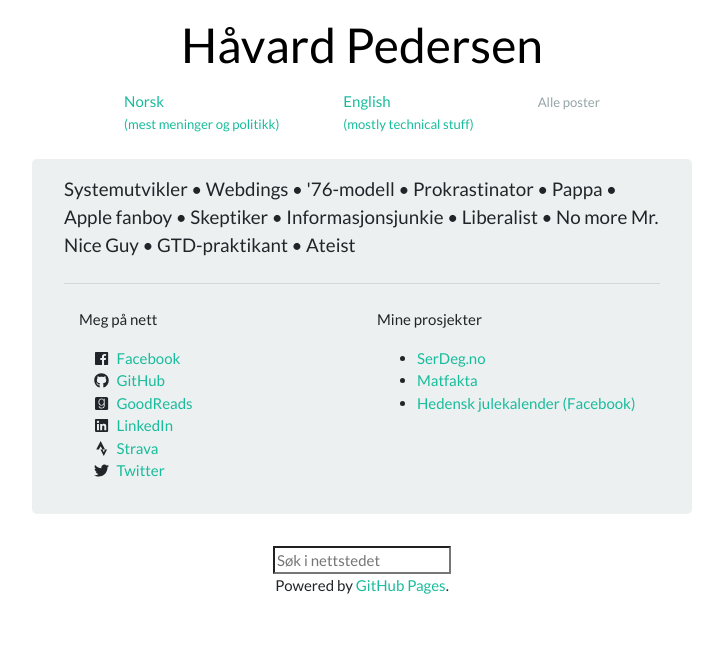
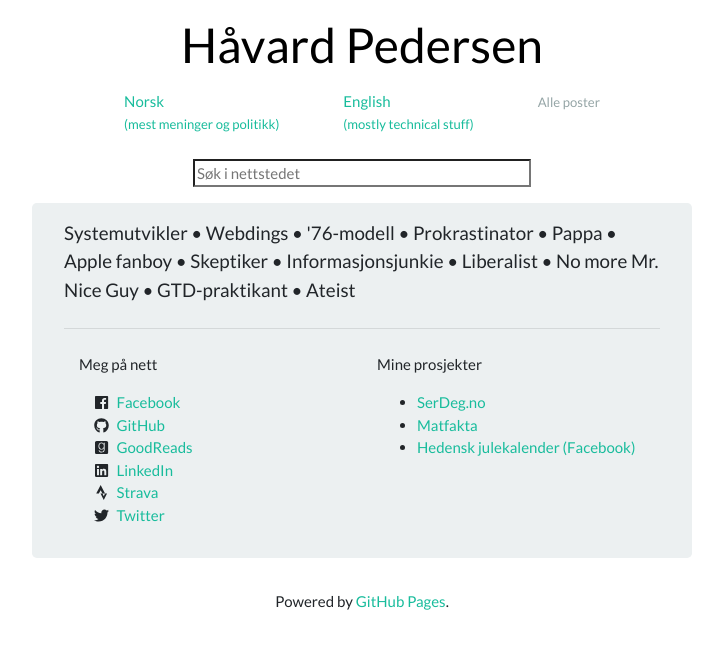
Before and after one commit to fuzzy76/fuzzy76.github.io, a Jekyll site: the page built from README.md, in a window 1280 px wide. Shown: the top 649 px of the page, without its empty margins (278-1001 px from the left). Built offline with Jekyll 4.4.1, drawn with Linux system fonts in a browser that asks for light colours; nearby versions of some CDN libraries; our own code applies the rules of GitHub Pages for plain Markdown files.

Commit message:
Moved and enlarged search

```diff
--- a/_layouts/default.html
+++ b/_layouts/default.html
@@ -42,11 +42,15 @@
                     </li>
                 </ul>
             </div>
+            <div class="container">
+                <form class="text-center" action="/sok/">
+                    <input size="40" class="mx-auto" name="q" type="search" placeholder="Søk i nettstedet" />
+                </form>
+            </div>
             <div id="content" class="container">
             {{ content }}
             </div>
             <div id="footer" class="container text-center">
-                <form action="/sok/"><input name="q" type="search" placeholder="Søk i nettstedet" /></form>
                 Powered by <a href="https://github.com/fuzzy76/fuzzy76.github.io/">GitHub Pages</a>.
             </div>
         </div>
```
